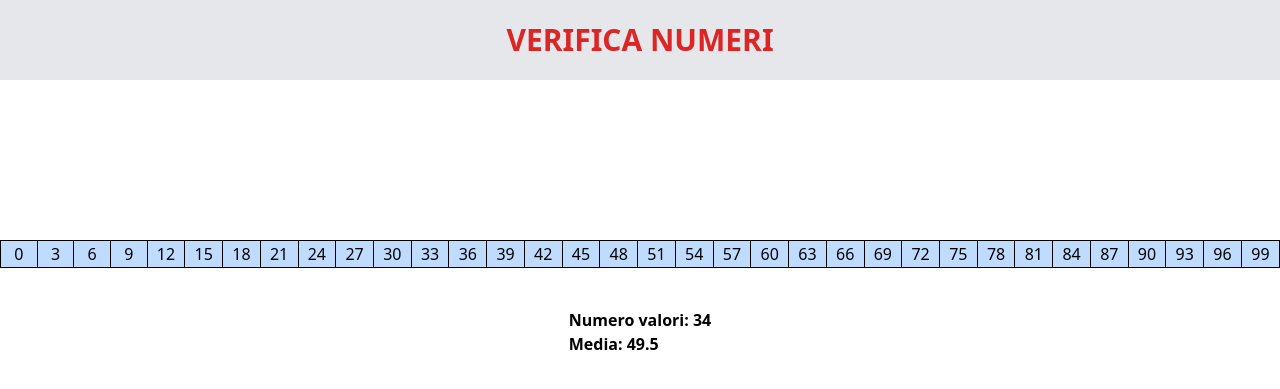
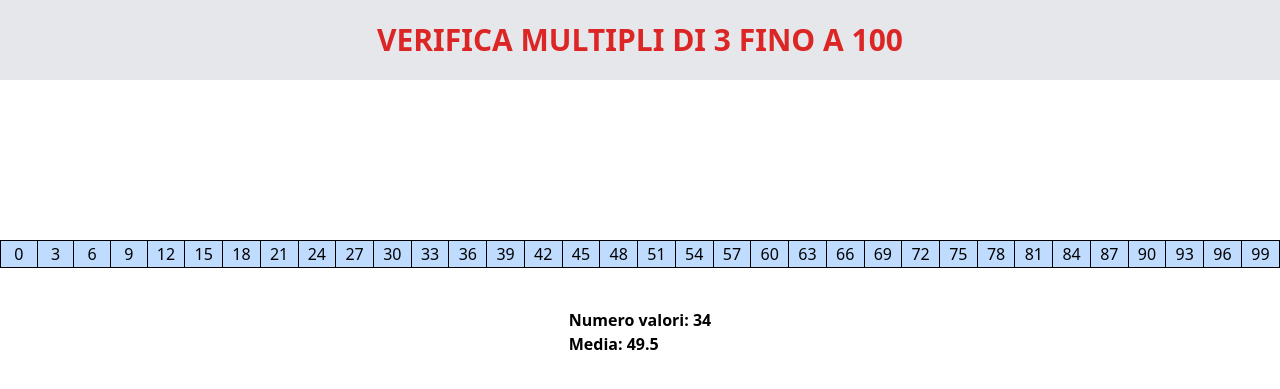
Before and after one commit to JustFr4nck/Scuola, a PHP site: page / in a window 1280 px wide. Shown: the top 389 px of the page. Run offline with PHP 8.4, Linux system fonts and the light colour scheme; some libraries are stand-ins or nearby versions.

Commit message:
es.1 informatica changed title

```diff
--- a/Quinto_anno/Informatica/es.1/index.php
+++ b/Quinto_anno/Informatica/es.1/index.php
@@ -36,7 +36,7 @@ foreach ($arr as $val) {
 <body>
     <div>
         <nav class="flex flex-col items-center justify-center border bg-gray-200 h-20">
-            <h1 class="text-3xl font-bold text-red-600">VERIFICA NUMERI</h1>
+            <h1 class="text-3xl font-bold text-red-600">VERIFICA MULTIPLI DI 3 FINO A 100</h1>
         </nav>
         <div class="flex flex-col items-center pt-40">
             <table class="bg-blue-200">
```
